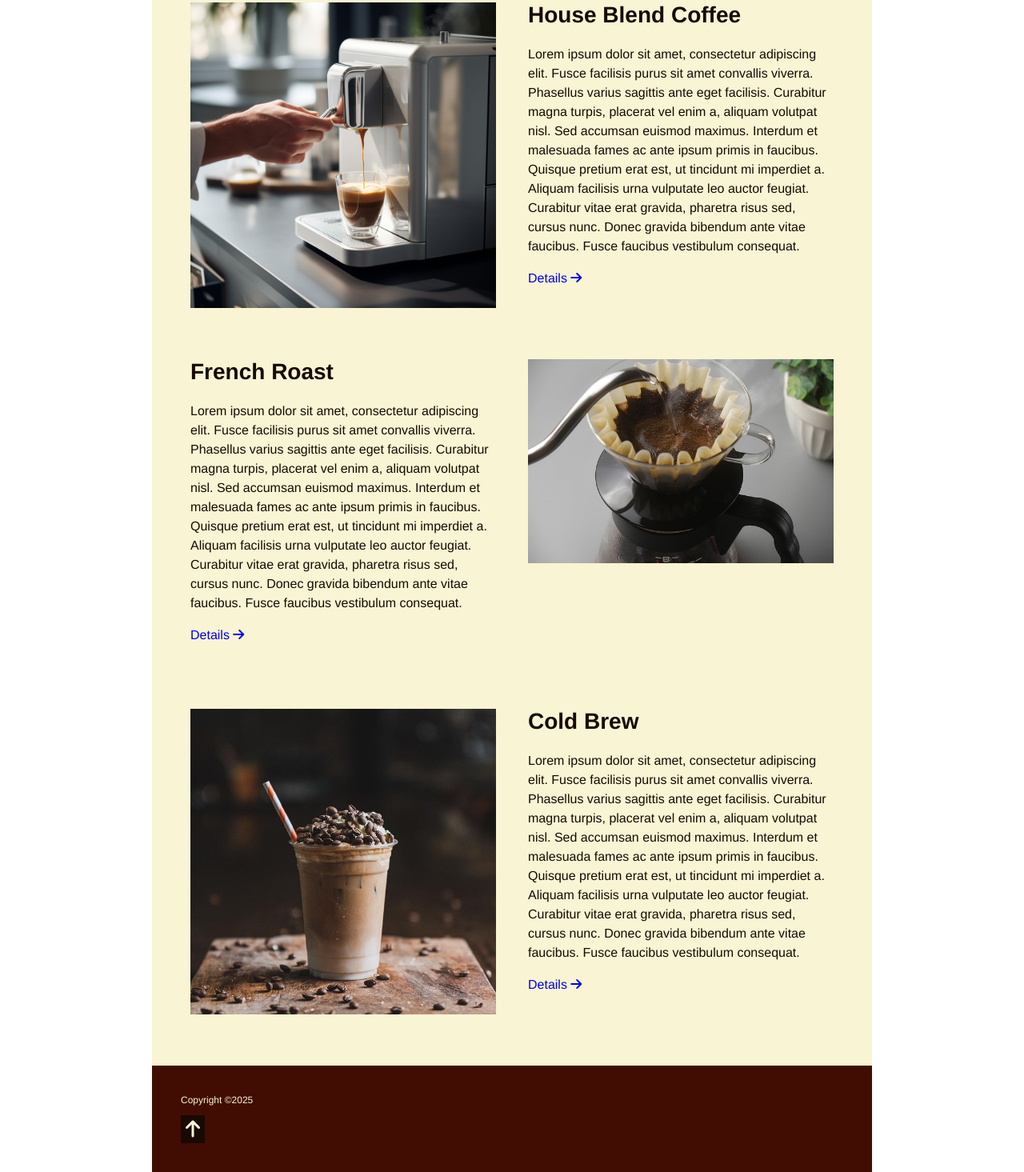
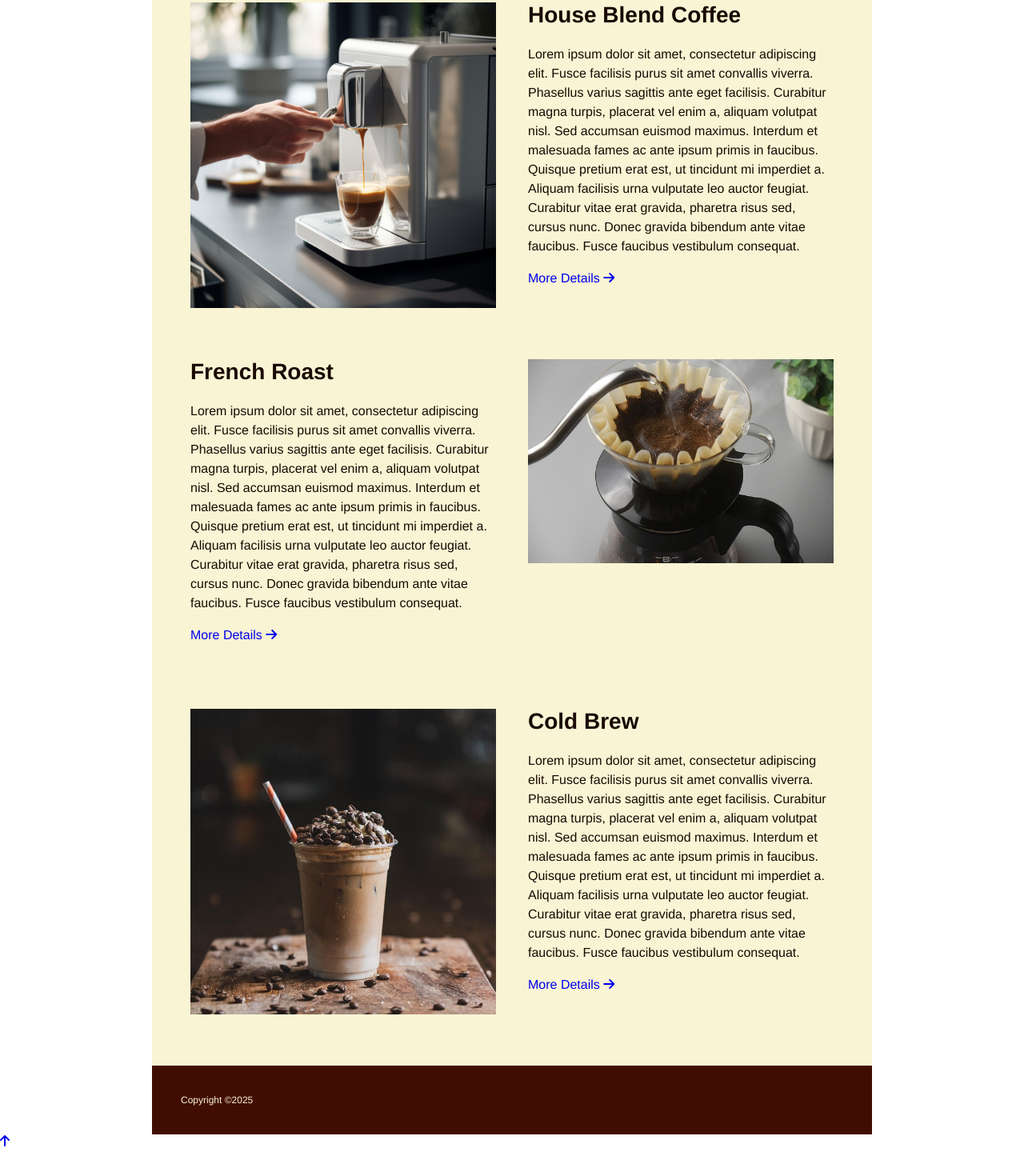
Before and after one commit to JesNetWD/Coffee-Website, a plain HTML site: page index.html in a window 1280 px wide. Shown: the part 661-2126 px from the top of the page at 80% size. After the commit the page ends 2097 px from the top, so only its background shows below. Drawn offline with Linux system fonts and the light colour scheme.

Commit message:
Update links

```diff
--- a/index.html
+++ b/index.html
@@ -67,7 +67,8 @@
               </p>
               <p>
                 <a href="https://www.wikepedia.org/" target="blank"
-                  >Details <i class="fa-solid fa-arrow-right"></i
+                  >More Details
+                  <i class="fa-solid fa-arrow-right arrow-icon"></i
                 ></a>
               </p>
             </div>
@@ -90,7 +91,8 @@
               </p>
               <p>
                 <a href="https://www.wikepedia.org/" target="blank"
-                  >Details <i class="fa-solid fa-arrow-right"></i
+                  >More Details
+                  <i class="fa-solid fa-arrow-right arrow-icon"></i
                 ></a>
               </p>
             </div>
@@ -121,7 +123,8 @@
               </p>
               <p>
                 <a href="https://www.wikepedia.org/" target="blank"
-                  >Details <i class="fa-solid fa-arrow-right"></i
+                  >More Details
+                  <i class="fa-solid fa-arrow-right arrow-icon"></i
                 ></a>
               </p>
             </div>
@@ -130,14 +133,14 @@
       </main>
       <footer class="bottom">
         <p>Copyright &copy;2025</p>
-        <p>
-          <a href="#logo"
-            ><i class="fa-solid fa-arrow-up">
-              <span class="sr-only">Go to top</span>
-            </i></a
-          >
-        </p>
       </footer>
+    </div>
+    <div>
+      <a href="#logo" class="top-container">
+        <i class="fa-solid fa-arrow-up to-top">
+          <span class="sr-only">Go to top</span>
+        </i>
+      </a>
     </div>
   </body>
 </html>
```
